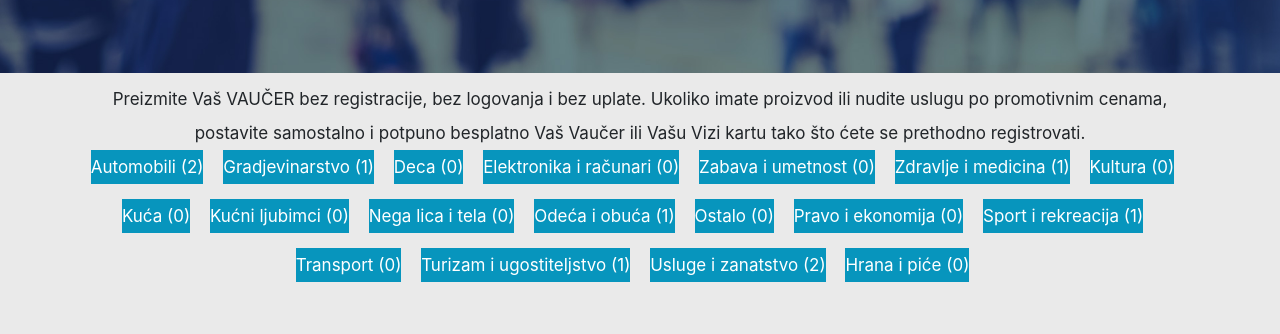
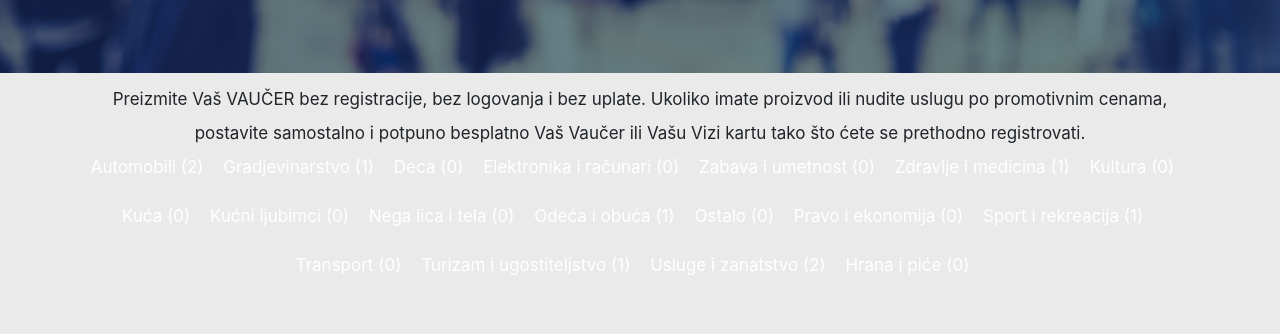
Before and after one commit to SekeNikola/Statitreba, a plain HTML site: page vizit_karta_index.html in a window 1280 px wide. Shown: the part 406-740 px from the top of the page. Drawn offline with Linux system fonts and the light colour scheme.

Commit message:
remove background color on category

```diff
--- a/css/custom-css.css
+++ b/css/custom-css.css
@@ -33,7 +33,7 @@
 #pravo-i-ekonomija_vk, #sport-i-rekreacija_vk, #transport_vk,
 #turizam-i-ugostiteljstvo_vk, #usluge-i-zanatstvo_vk, #hrana-i-pice_vk {
 
-	background-color: #0795bd; /*#2af452, #007A9C,#20bae4*/
+	/* background-color: #0795bd; #2af452, #007A9C,#20bae4 */
 	display: inline-block;
 	margin-right: 15px;
   margin-bottom: 15px;
```
